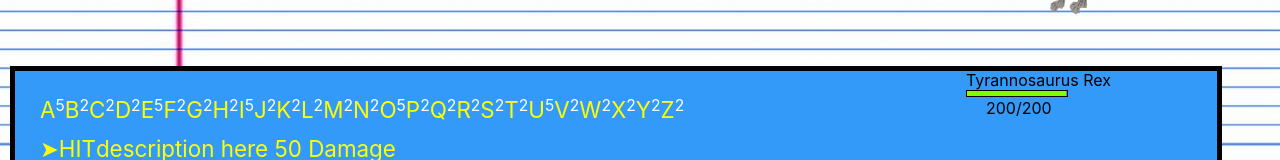
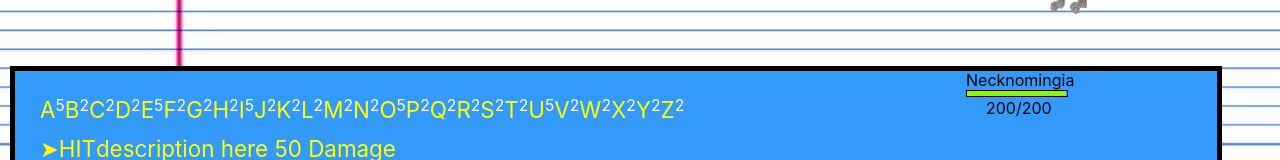
Before and after one commit to P-Hansen/WordRPG, a React (Create React App) app: page / in a window 1280 px wide. Shown: the part 504-664 px from the top of the page. Built offline with nearby package versions, Linux system fonts and the light colour scheme.

Commit message:
same name bug

```diff
--- a/src/components/Battle.jsx
+++ b/src/components/Battle.jsx
@@ -207,7 +207,7 @@ function Battle(props) {
                         height: '250px',
                         zIndex: '1'
                     }} />}
-                    {(enemies[1]) && <HealthBar currentHp={enemies[1].hp} maxHp={enemies[1].maxHp} name={enemies[0].name} />}
+                    {(enemies[1]) && <HealthBar currentHp={enemies[1].hp} maxHp={enemies[1].maxHp} name={enemies[1].name} />}
                 </div>
             </div>
             <div className="menuBox">
```
